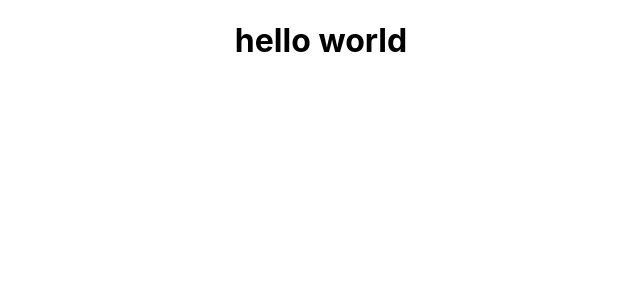
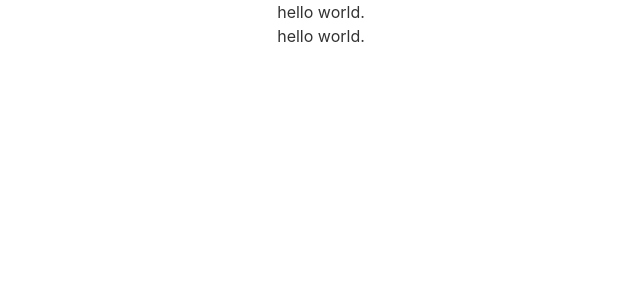
Before and after one commit to jubaer-ibn-johir/endgame-project01-client, a React (Create React App) app: page / in a window 1280 px wide. Shown: the top 300 px of the page, without its empty margins (319-959 px from the left). Built offline with nearby package versions, Linux system fonts and the light colour scheme.

Commit message:
starting the project

```diff
--- a/package.json
+++ b/package.json
@@ -6,8 +6,10 @@
     "@testing-library/jest-dom": "^5.16.4",
     "@testing-library/react": "^13.3.0",
     "@testing-library/user-event": "^13.5.0",
+    "daisyui": "^2.19.0",
     "react": "^18.2.0",
     "react-dom": "^18.2.0",
+    "react-router-dom": "^6.3.0",
     "react-scripts": "5.0.1",
     "web-vitals": "^2.1.4"
   },
@@ -34,5 +36,8 @@
       "last 1 firefox version",
       "last 1 safari version"
     ]
+  },
+  "devDependencies": {
+    "tailwindcss": "^3.1.6"
   }
 }
--- a/src/App.js
+++ b/src/App.js
@@ -1,10 +1,13 @@
-import logo from './logo.svg';
-import './App.css';
+import logo from "./logo.svg";
+import "./App.css";
+import { Routes, Route, Link } from "react-router-dom";
 
 function App() {
   return (
     <div className="App">
-      <h1>hello world</h1>
+      <h1>hello world.</h1>
+      <h1>hello world.</h1>
+
     </div>
   );
 }
--- a/src/index.css
+++ b/src/index.css
@@ -1,3 +1,7 @@
+@tailwind base;
+@tailwind components;
+@tailwind utilities;
+
 body {
   margin: 0;
   font-family: -apple-system, BlinkMacSystemFont, 'Segoe UI', 'Roboto', 'Oxygen',
--- a/src/index.js
+++ b/src/index.js
@@ -3,11 +3,15 @@ import ReactDOM from 'react-dom/client';
 import './index.css';
 import App from './App';
 import reportWebVitals from './reportWebVitals';
+import { BrowserRouter } from "react-router-dom";
 
 const root = ReactDOM.createRoot(document.getElementById('root'));
 root.render(
   <React.StrictMode>
+    <BrowserRouter>
     <App />
+    </BrowserRouter>
+
   </React.StrictMode>
 );
 
--- /dev/null
+++ b/tailwind.config.js
@@ -0,0 +1,24 @@
+/** @type {import('tailwindcss').Config} */
+module.exports = {
+  content: ["./src/**/*.{html,js}"],
+  theme: {
+    extend: {},
+  },
+
+  daisyui: {
+    themes: [
+      {
+        mytheme: {
+          primary: "#a991f7",
+          secondary: "#f6d860",
+          accent: "#37cdbe",
+          neutral: "#3d4451",
+          "base-100": "#ffffff",
+        },
+      },
+      "dark",
+      "cupcake",
+    ],
+  },
+  plugins: [require("daisyui")],
+}
```
Also changed, not shown: 1 other file (tests, documents, lock files or other folders).
